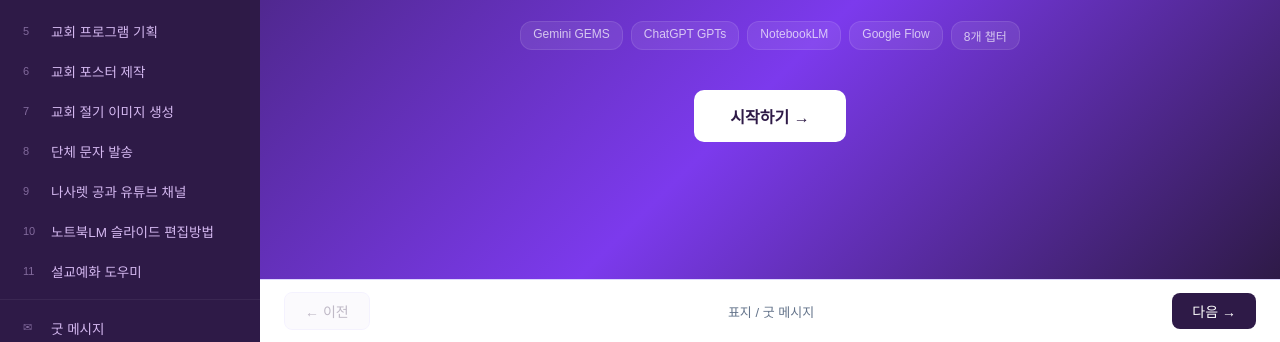
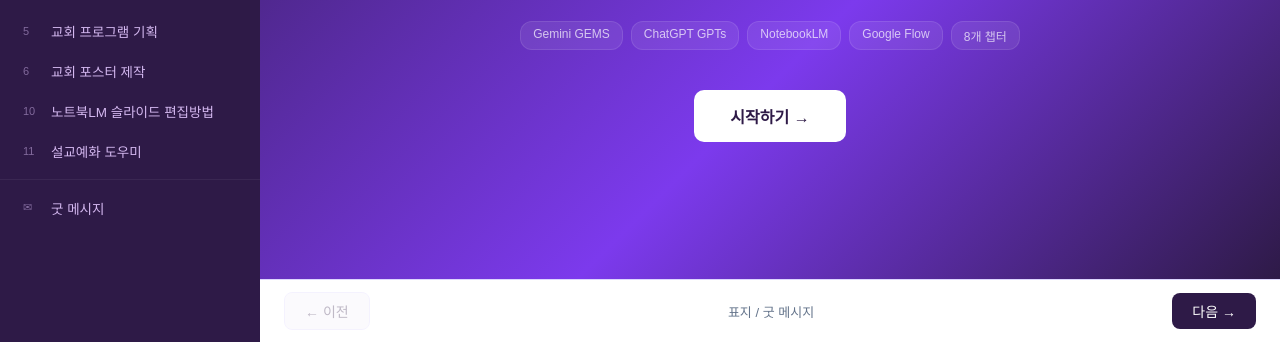
Before and after one commit to gunjoo1225/AIBOOK, a plain HTML site: page 4/index.html in a window 1280 px wide. Shown: the part 458-800 px from the top of the page. Drawn offline with Linux system fonts and the light colour scheme.

Commit message:
feat: 4폴더 메뉴 7·8·9번 삭제 — 교회절기 이미지·단체문자·유튜브 채널 제거
Co-Authored-By: Claude Sonnet 4.6 <noreply@anthropic.com>

```diff
--- a/4/index.html
+++ b/4/index.html
@@ -1704,9 +1704,6 @@ FLOW용 프롬프트 3 (이미지 내용 설명 + 영문 코드블록)</script>
     <div class="page" id="page-ch4"></div>
     <div class="page" id="page-ch5"></div>
     <div class="page" id="page-ch6"></div>
-    <div class="page" id="page-ch7"></div>
-    <div class="page" id="page-ch8"></div>
-    <div class="page" id="page-ch9"></div>
     <div class="page" id="page-ch10"></div>
     <div class="page" id="page-ch11"></div>
     <div class="page" id="page-goodmessage" style="padding:0;">
@@ -1730,8 +1727,8 @@ FLOW용 프롬프트 3 (이미지 내용 설명 + 영문 코드블록)</script>
 
 <script>
 // Page data
-const PAGES = ['cover','toc','guide','ch1','ch2','ch3','ch4','ch5','ch6','ch7','ch8','ch9','ch10','ch11','goodmessage'];
-const PAGE_LABELS = ['표지','목차','AI 등록 가이드','1장','2장','3장','4장','5장','6장','7장','8장','9장','10장','11장','굿 메시지'];
+const PAGES = ['cover','toc','guide','ch1','ch2','ch3','ch4','ch5','ch6','ch10','ch11','goodmessage'];
+const PAGE_LABELS = ['표지','목차','AI 등록 가이드','1장','2장','3장','4장','5장','6장','10장','11장','굿 메시지'];
 let currentPage = 0;
 
 // Helper to get prompt text
@@ -1898,58 +1895,6 @@ const chapters = [
     nameId:'p6-name', promptId:'p6-prompt'
   },
   {
-    id:'ch7', num:7,
-    title:'교회 절기 이미지 생성',
-    sub:'절기에 사용할 PPT 배경 이미지 생성 프롬프트',
-    aiTag:'ChatGPT + Flow',
-    aiTagClass:'chatgpt',
-    aiTools:[
-      {name:'ChatGPT', url:'https://chatgpt.com/'},
-      {name:'Google Flow', url:'https://labs.google/fx/ko/tools/flow'}
-    ],
-    steps:[
-      '<a href="https://chatgpt.com/" target="_blank">ChatGPT(chatgpt.com)</a>에 접속합니다.',
-      '좌측 메뉴에서 <b>프로젝트 +</b> 를 클릭합니다.',
-      '이름에 <b>복사</b> 버튼을 눌러 내용을 복사한 뒤 GPT 프로젝트 이름에 붙여넣기 (Ctrl+V) 후 <b>프로젝트 만들기</b>를 클릭합니다.',
-      '화면에 제목을 클릭합니다.',
-      '요청사항 (핵심 프롬프트)에 <b>복사</b> 버튼을 눌러 내용을 복사합니다.',
-      'GPT 프로젝트 지침란에 내용을 붙여넣습니다. (Ctrl + V)',
-      '절기를 선택해서 대화를 시작합니다.',
-      '그림 스타일 → 분위기 → 여백감 순서로 답합니다.',
-      'FLOW 프롬프트 3개를 받습니다.',
-      '<a href="https://labs.google/fx/ko/tools/flow" target="_blank">Google Flow(labs.google/fx/ko/tools/flow)</a>에 접속해서 프롬프트를 붙여넣고 이미지를 생성합니다.'
-    ],
-    hasGems: true,
-    noGemsHowto: true,
-    noDesc: true,
-    shareLink: 'https://chatgpt.com/share/6a197778-fc50-8323-b35b-df56a819197c',
-    sampleImg: 'images/samples/ch7-sample.png',
-    nameId:'p7-name', promptId:'p7-prompt'
-  },
-  {
-    id:'ch8', num:8,
-    title:'단체 문자 발송',
-    sub:'주중 교회 공지를 카카오톡으로 단체 발송',
-    aiTag:'Excel 매크로',
-    aiTagClass:'excel',
-    aiTools:[],
-    hasGems: false,
-    isDownload: true
-  },
-  {
-    id:'ch9', num:9,
-    title:'나사렛 공과 유튜브 채널',
-    sub:'평신도 사역자 클래스 & 어린이 성결동화 채널',
-    aiTag:'YouTube',
-    aiTagClass:'youtube',
-    aiTools:[
-      {name:'평신도 사역자 클래스', url:'https://www.youtube.com/playlist?list=PL3Dgcsb_tra5_4xYnTAyg8fbsuo2r0Ya6'},
-      {name:'넬워드라이트', url:'https://www.youtube.com/@Nerwordlight'}
-    ],
-    hasGems: false,
-    isYoutube: true
-  },
-  {
     id:'ch10', num:10,
     title:'노트북LM 슬라이드 편집방법',
     pageTitle:'노트북LM 슬라이드 이미지 편집방법',
```
